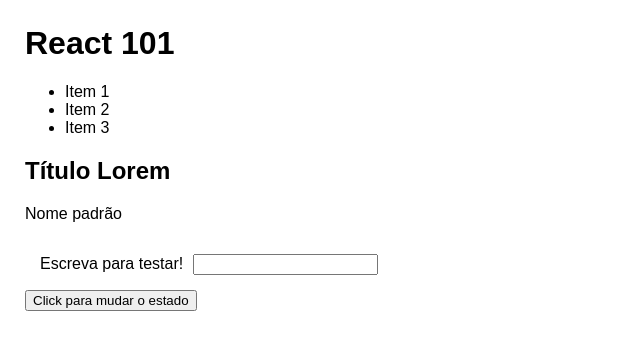
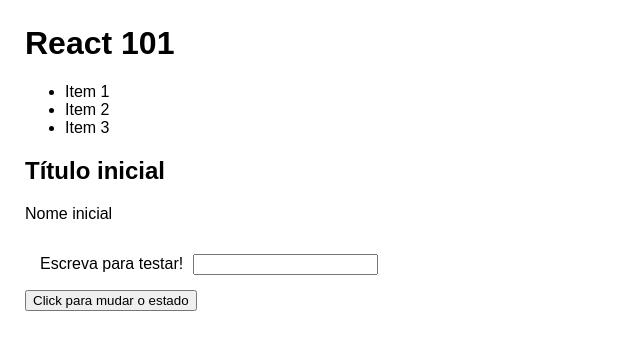
Before and after one commit to alexandrevale/react-101, a React (Create React App) app in the folder crud/: page / in a window 1280 px wide. Shown: the top 350 px of the page, without its empty margins (0-640 px from the left). Built offline with nearby package versions, Linux system fonts and the light colour scheme.

Commit message:
Update de state

```diff
--- a/crud/src/App.js
+++ b/crud/src/App.js
@@ -6,7 +6,9 @@ class App extends Component {
   constructor(props){
     super(props)
     this.state = {
-      title: 'React 101'
+      title: 'React 101',
+      name: 'Nome inicial',
+      subtitle: 'Título inicial'
     }
 
     this.mudarEstado = this.mudarEstado.bind(this);
@@ -18,7 +20,9 @@ class App extends Component {
 
   mudarEstado(){
     this.setState({
-      title: 'React 101 - setState'
+      title: 'React 101 - setState',
+      name: 'Nome atualizado',
+      subtitle: 'Título atualizado'
     })
   }
 
@@ -44,7 +48,9 @@ class App extends Component {
           }
           </ul>
           <Formhandler
-            title="Título Lorem"
+            subtitle= {this.state.subtitle}
+            name = {this.state.name}
+            onClick = {this.mudarEstado}
           />
           <button onClick={this.mudarEstado}>Click para mudar o estado</button>
       </div>
--- a/crud/src/components/Formhandler.js
+++ b/crud/src/components/Formhandler.js
@@ -2,6 +2,7 @@ import React, { Component } from 'react';
 import '../App.css';
 
 const defaultProps = {
+  subtitle: 'Título padrão',
   name: 'Nome padrão'
 }
 
@@ -17,11 +18,11 @@ export default class Formhandler extends Component {
   }
 
   render() {
-    const {title, name} = this.props
+    const {subtitle, name} = this.props
 
     return (
       <fragment>
-        <h2> {title} </h2>
+        <h2> {subtitle} </h2>
         <p> {name} </p>
 
 
```
